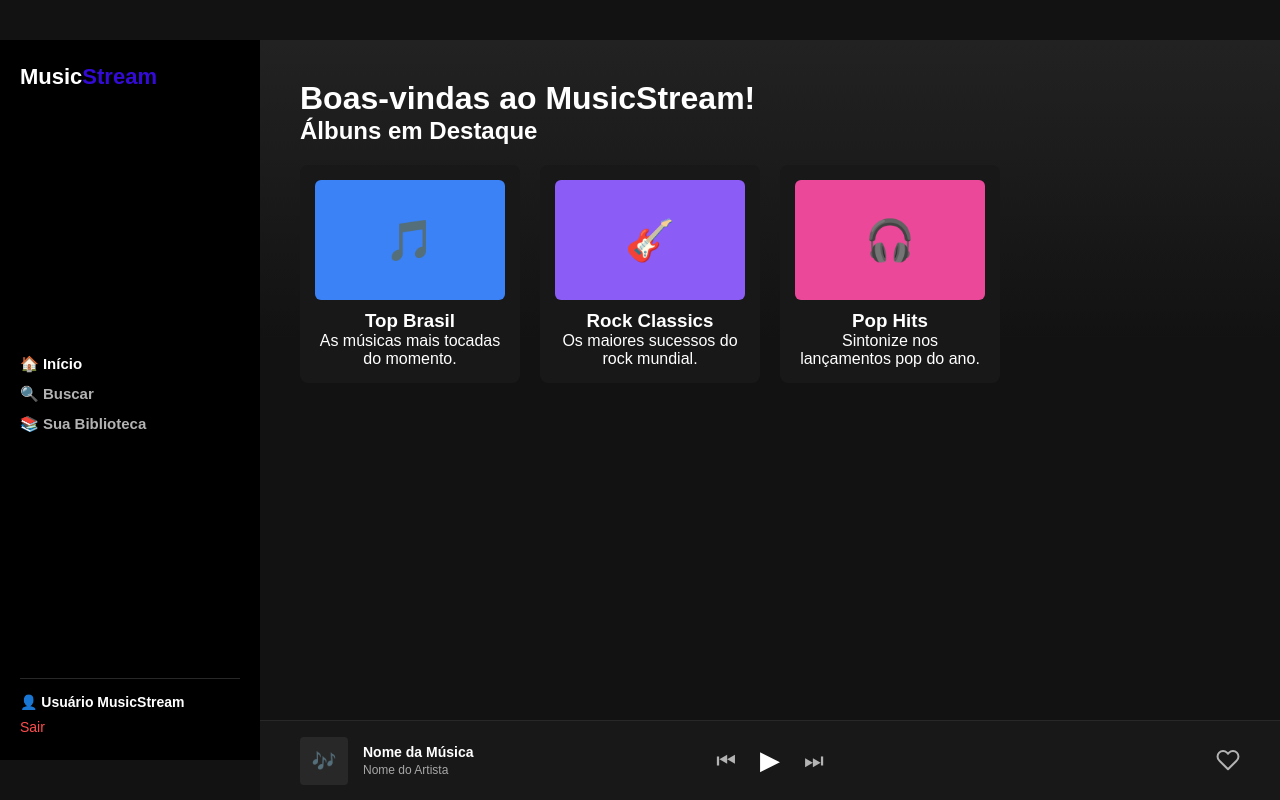
After one commit to Leonardo-gabsantos/MusicStream, a Flask app: page /home in a window 1280 px wide. The commit adds this page. Run offline with Flask 3, Linux system fonts and the light colour scheme.

Commit message:
feat: implementa interface da pagina inicial com sidebar, cards e player

```diff
--- a/app.py
+++ b/app.py
@@ -33,7 +33,7 @@ def login():
 
         # 2. Verifica se existe e se a senha está correta
         if usuario and check_password_hash(usuario.senha_hash, senha):
-            return f"<h1>Bem-vindo, {usuario.nome}! Login realizado com sucesso.</h1>"
+            return redirect(url_for("home"))
         else:
             erro = "E-mail ou senha incorretos."
 
@@ -71,5 +71,9 @@ def cadastro():
 def confirmacao():
     return render_template("confirmacao.html")
 
+@app.route("/home")
+def home():
+    return render_template("home.html", usuario="Usuário MusicStream")
+
 if __name__ == "__main__":
     app.run(debug=True)
--- a/static/css/style.css
+++ b/static/css/style.css
@@ -130,3 +130,181 @@ body{
     background-color: #bfbfbf;
     color: #000000 !important;
 }
+/* Dashboard Layout */
+.dashboard-body {
+    margin: 0;
+    padding: 0;
+    background-color: #121212;
+    color: #ffffff;
+    font-family: 'Segoe UI', Tahoma, Geneva, Verdana, sans-serif;
+    overflow: hidden;
+}
+.dashboard-container {
+    display: flex;
+    height: calc(100vh - 80px);
+    width: 100vw;
+}
+
+.sidebar {
+    width: 260px;
+    background-color: #000000;
+    padding: 24px 20px;
+    display: flex;
+    flex-direction: column;
+    justify-content: space-between;
+    box-sizing: border-box;
+}
+
+.nav-menu a {
+    display: flex;
+    align-items: center;
+    gap: 12px;
+    color: #b3b3b3;
+    text-decoration: none;
+    margin: 12px 0;
+    font-size: 15px;
+    font-weight: 600;
+    transition: color 0.2s;
+}
+
+.nav-menu a.active, .nav-menu a:hover {
+    color: #ffffff;
+}
+
+.btn-logout {
+    color: #ff4d4d;
+    text-decoration: none;
+    font-size: 14px;
+}
+.logo h2 {
+    margin: 0 0 20px 0;
+    font-size: 22px;
+}
+
+.main-content {
+    flex: 1;
+    padding: 40px;
+    overflow-y: auto;
+    background: linear-gradient(180deg, #222222 0%, #121212 300px);
+}
+
+.cards-grid {
+    display: grid;
+    grid-template-columns: repeat(auto-fill, minmax(180px, 1fr));
+    gap: 20px;
+    margin-top: 20px;
+}
+
+.card {
+    background-color: #181818;
+    padding: 15px;
+    border-radius: 8px;
+    text-align: center;
+}
+
+.card-img {
+    height: 120px;
+    border-radius: 6px;
+    display: flex;
+    align-items: center;
+    justify-content: center;
+    font-size: 40px;
+    margin-bottom: 10px;
+}
+
+/* Player Styling */
+.player {
+    position: fixed;
+    bottom: 0;
+    left: 260px; /* Começa logo após a Sidebar */
+    width: calc(100vw - 260px); /* Ocupa apenas a área do conteúdo */
+    height: 80px;
+    background-color: #181818;
+    border-top: 1px solid #282828;
+    display: flex;
+    align-items: center;
+    justify-content: space-between;
+    padding: 0 40px;
+    box-sizing: border-box;
+    z-index: 100;
+}
+.user-info {
+    border-top: 1px solid #282828;
+    padding-top: 15px;
+}
+.user-info p {
+    margin: 0 0 8px 0;
+    font-size: 14px;
+}
+
+.track-info {
+    display: flex;
+    align-items: center;
+    gap: 15px;
+    width: 30%;
+}
+.track-info h4 {
+    margin: 0;
+    font-size: 14px;
+}
+.track-info p {
+    margin: 3px 0 0 0;
+    font-size: 12px;
+    color: #a7a7a7;
+}
+
+.track-thumb {
+    width: 48px;
+    height: 48px;
+    background: #282828;
+    display: flex;
+    align-items: center;
+    justify-content: center;
+    border-radius: 4px;
+    font-size: 20px;
+}
+.player-controls {
+    display: flex;
+    align-items: center;
+    justify-content: center;
+    gap: 24px;
+    width: 40%;
+}
+.btn-control {
+    background: none;
+    border: none;
+    color: #b3b3b3;
+    cursor: pointer;
+    transition: transform 0.1s ease, color 0.2s ease;
+}
+.btn-control:hover {
+    color: #ffffff;
+}
+.btn-step {
+    font-size: 22px;
+}
+.btn-play {
+    font-size: 26px;
+    color: #ffffff;
+}
+.btn-control:active, .btn-like:active {
+    transform: scale(0.92);
+}
+.player-actions {
+    display: flex;
+    justify-content: flex-end;
+    align-items: center;
+    width: 30%;
+}
+.btn-like {
+    background: none;
+    border: none;
+    color: #b3b3b3;
+    font-size: 32px;
+    cursor: pointer;
+    transition: color 0.2s ease, transform 0.1s ease;
+    line-height: 1;
+}
+.btn-like:hover {
+    color: #ffffff;
+}
--- /dev/null
+++ b/templates/home.html
@@ -0,0 +1,83 @@
+<!DOCTYPE html>
+<html lang="pt-br">
+<head>
+    <meta charset="UTF-8">
+    <meta name="viewport" content="width=device-width, initial-scale=1.0">
+    <title>MusicStream - Início</title>
+    <link rel="stylesheet" href="{{ url_for('static', filename='css/style.css') }}">
+</head>
+<body class="dashboard-body">
+
+    <div class="dashboard-container">
+        <!-- Sidebar Navigation -->
+        <aside class="sidebar">
+            <div class="logo">
+                <h2>Music<span class="logo-blue">Stream</span></h2>
+            </div>
+            <nav class="nav-menu">
+                <a href="#" class="active">🏠 Início</a>
+                <a href="#">🔍 Buscar</a>
+                <a href="#">📚 Sua Biblioteca</a>
+            </nav>
+            <div class="user-info">
+                <p>👤 <strong>{{ usuario }}</strong></p>
+                <a href="{{ url_for('login') }}" class="btn-logout">Sair</a>
+            </div>
+        </aside>
+
+        <!-- Main Content -->
+        <main class="main-content">
+            <header class="header">
+                <h1>Boas-vindas ao MusicStream!</h1>
+            </header>
+
+            <section class="section">
+                <h2>Álbuns em Destaque</h2>
+                <div class="cards-grid">
+                    <div class="card">
+                        <div class="card-img" style="background-color: #3b82f6;">🎵</div>
+                        <h3>Top Brasil</h3>
+                        <p>As músicas mais tocadas do momento.</p>
+                    </div>
+                    <div class="card">
+                        <div class="card-img" style="background-color: #8b5cf6;">🎸</div>
+                        <h3>Rock Classics</h3>
+                        <p>Os maiores sucessos do rock mundial.</p>
+                    </div>
+                    <div class="card">
+                        <div class="card-img" style="background-color: #ec4899;">🎧</div>
+                        <h3>Pop Hits</h3>
+                        <p>Sintonize nos lançamentos pop do ano.</p>
+                    </div>
+                </div>
+            </section>
+        </main>
+    </div>
+
+    <!-- Player Fixo -->
+    <footer class="player">
+        <div class="track-info">
+            <div class="track-thumb">🎶</div>
+            <div>
+                <h4>Nome da Música</h4>
+                <p>Nome do Artista</p>
+            </div>
+        </div>
+
+        <div class="player-controls">
+            <button class="btn-control btn-step">⏮</button>
+            <button class="btn-control btn-play">▶</button>
+            <button class="btn-control btn-step">⏭</button>
+        </div>
+
+        <div class="player-actions">
+            <button class="btn-like" title="Curtir">
+                <svg xmlns="http://www.w3.org/2000/svg" width="24" height="24" viewBox="0 0 24 24" fill="none" stroke="currentColor" stroke-width="2" stroke-linecap="round" stroke-linejoin="round">
+                    <path d="M20.84 4.61a5.5 5.5 0 0 0-7.78 0L12 5.67l-1.06-1.06a5.5 5.5 0 0 0-7.78 7.78l1.06 1.06L12 21.23l7.78-7.78 1.06-1.06a5.5 5.5 0 0 0 0-7.78z"></path>
+                </svg>
+            </button>
+        </div>
+    </footer>
+
+</body>
+</html>
```
